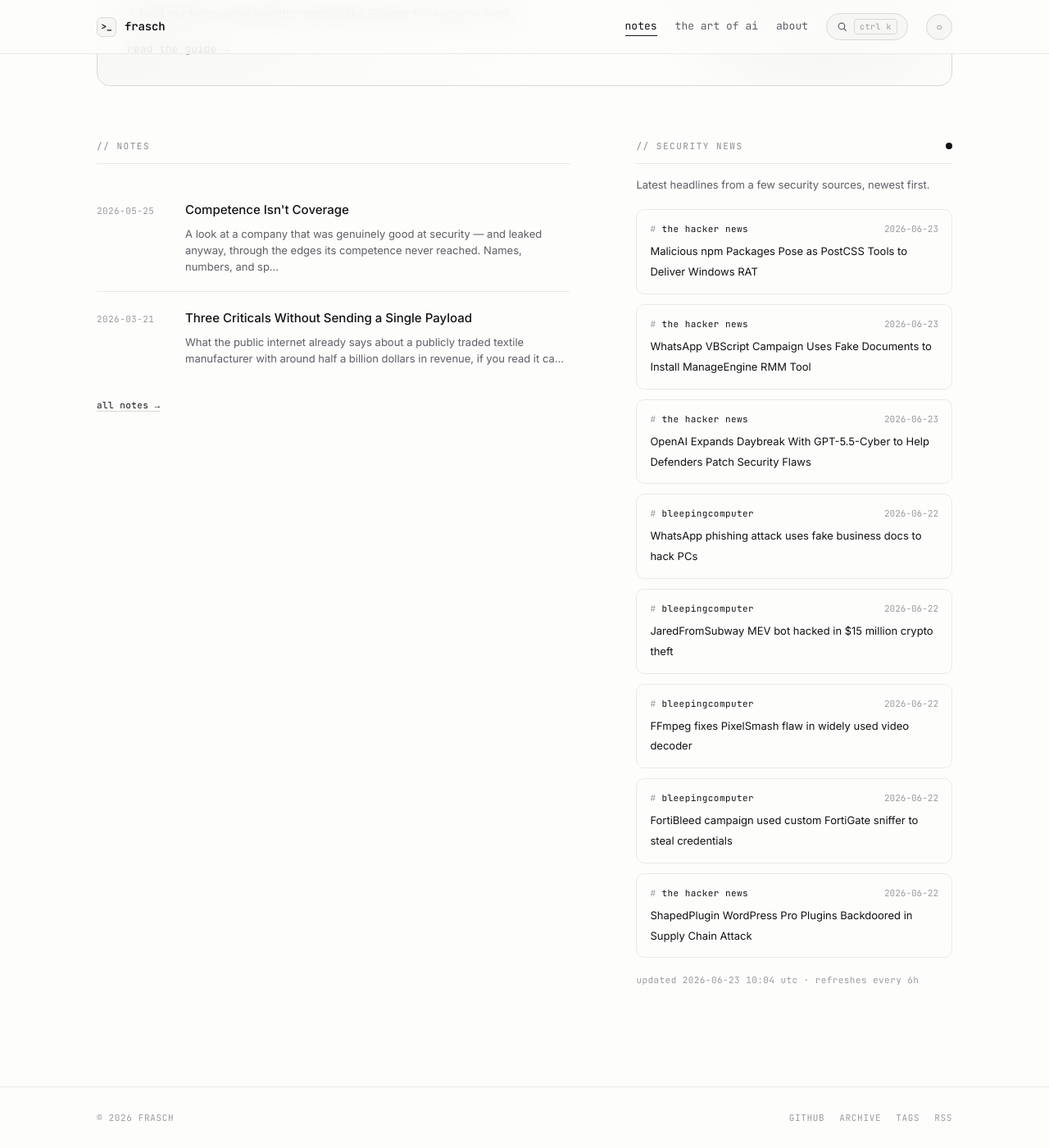
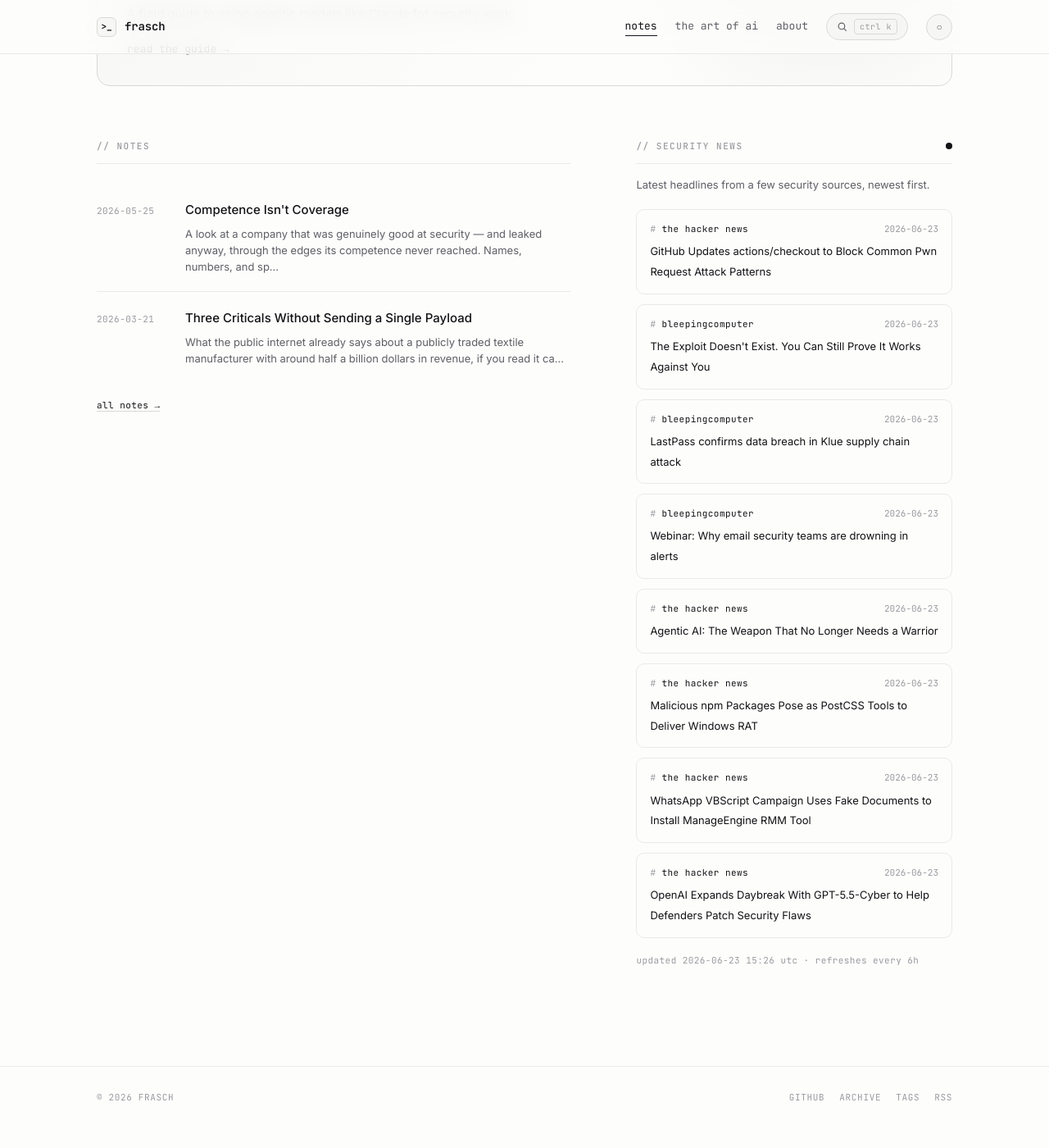
Before and after one commit to whoisfrasch/frasch, a Jekyll site: the page built from index.html, in a window 1280 px wide and 1400 px high, scrolled down 615 px. Shown: the whole window at 82% size. Built offline with Jekyll 4.4.1, drawn with Linux system fonts in a browser that asks for light colours; after the commit the page ends 1990 px from its top, so only the background shows below that.

Commit message:
Refresh security news feed

```diff
--- a/_data/news.json
+++ b/_data/news.json
@@ -1,6 +1,36 @@
 {
-  "updated": "2026-06-23T10:04:51Z",
+  "updated": "2026-06-23T15:26:41Z",
   "items": [
+    {
+      "source": "the hacker news",
+      "title": "GitHub Updates actions/checkout to Block Common Pwn Request Attack Patterns",
+      "link": "https://thehackernews.com/2026/06/github-updates-actionscheckout-to-block.html",
+      "date": "2026-06-23T14:22:03Z"
+    },
+    {
+      "source": "bleepingcomputer",
+      "title": "The Exploit Doesn't Exist. You Can Still Prove It Works Against You",
+      "link": "https://www.bleepingcomputer.com/news/security/the-exploit-doesnt-exist-you-can-still-prove-it-works-against-you/",
+      "date": "2026-06-23T14:01:11Z"
+    },
+    {
+      "source": "bleepingcomputer",
+      "title": "LastPass confirms data breach in Klue supply chain attack",
+      "link": "https://www.bleepingcomputer.com/news/security/lastpass-confirms-data-breach-in-klue-supply-chain-attack/",
+      "date": "2026-06-23T13:58:25Z"
+    },
+    {
+      "source": "bleepingcomputer",
+      "title": "Webinar: Why email security teams are drowning in alerts",
+      "link": "https://www.bleepingcomputer.com/news/security/webinar-why-email-security-teams-are-drowning-in-alerts/",
+      "date": "2026-06-23T12:12:20Z"
+    },
+    {
+      "source": "the hacker news",
+      "title": "Agentic AI: The Weapon That No Longer Needs a Warrior",
+      "link": "https://thehackernews.com/2026/06/agentic-ai-weapon-that-no-longer-needs.html",
+      "date": "2026-06-23T11:30:00Z"
+    },
     {
       "source": "the hacker news",
       "title": "Malicious npm Packages Pose as PostCSS Tools to Deliver Windows RAT",
@@ -18,36 +48,6 @@
       "title": "OpenAI Expands Daybreak With GPT-5.5-Cyber to Help Defenders Patch Security Flaws",
       "link": "https://thehackernews.com/2026/06/openai-expands-daybreak-with-gpt-55.html",
       "date": "2026-06-23T03:56:58Z"
-    },
-    {
-      "source": "bleepingcomputer",
-      "title": "WhatsApp phishing attack uses fake business docs to hack PCs",
-      "link": "https://www.bleepingcomputer.com/news/security/whatsapp-phishing-attack-uses-fake-business-docs-to-hack-pcs/",
-      "date": "2026-06-22T22:42:21Z"
-    },
-    {
-      "source": "bleepingcomputer",
-      "title": "JaredFromSubway MEV bot hacked in $15 million crypto theft",
-      "link": "https://www.bleepingcomputer.com/news/security/jaredfromsubway-mev-bot-hacked-in-15-million-crypto-theft/",
-      "date": "2026-06-22T21:52:18Z"
-    },
-    {
-      "source": "bleepingcomputer",
-      "title": "FFmpeg fixes PixelSmash flaw in widely used video decoder",
-      "link": "https://www.bleepingcomputer.com/news/security/ffmpeg-fixes-pixelsmash-flaw-in-widely-used-video-decoder/",
-      "date": "2026-06-22T21:05:01Z"
-    },
-    {
-      "source": "bleepingcomputer",
-      "title": "FortiBleed campaign used custom FortiGate sniffer to steal credentials",
-      "link": "https://www.bleepingcomputer.com/news/security/fortibleed-campaign-used-custom-fortigate-sniffer-to-steal-credentials/",
-      "date": "2026-06-22T20:01:02Z"
-    },
-    {
-      "source": "the hacker news",
-      "title": "ShapedPlugin WordPress Pro Plugins Backdoored in Supply Chain Attack",
-      "link": "https://thehackernews.com/2026/06/shapedplugin-wordpress-pro-plugins.html",
-      "date": "2026-06-22T18:00:48Z"
     }
   ]
 }
```
